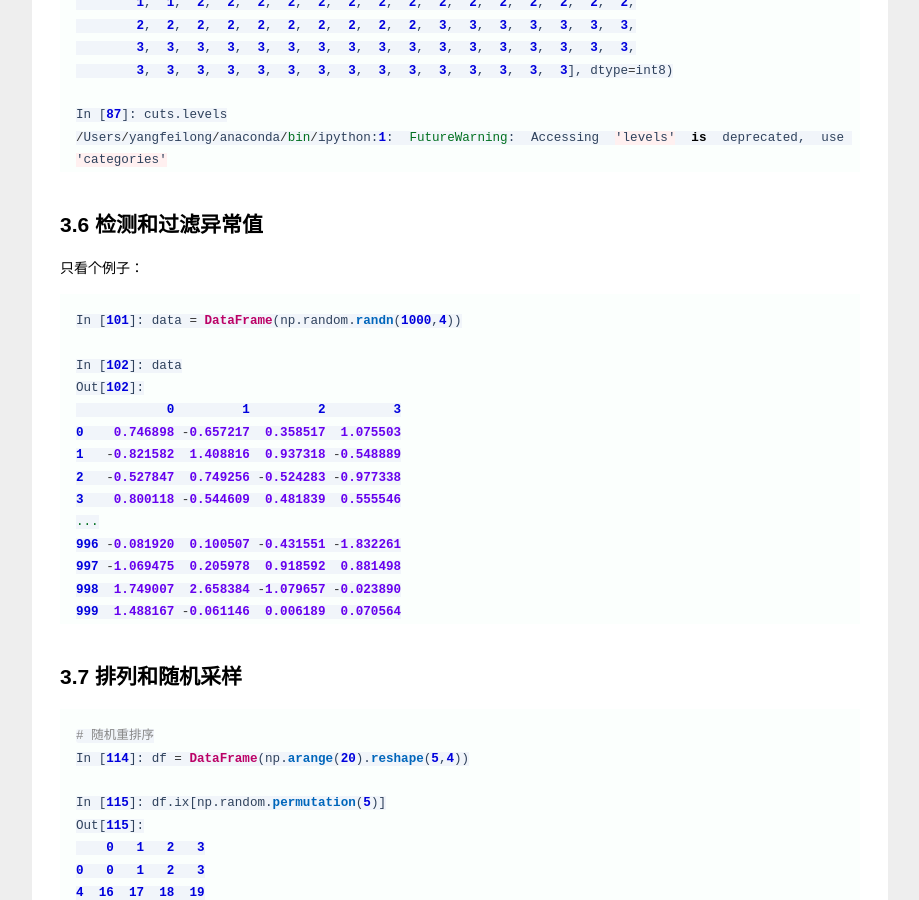
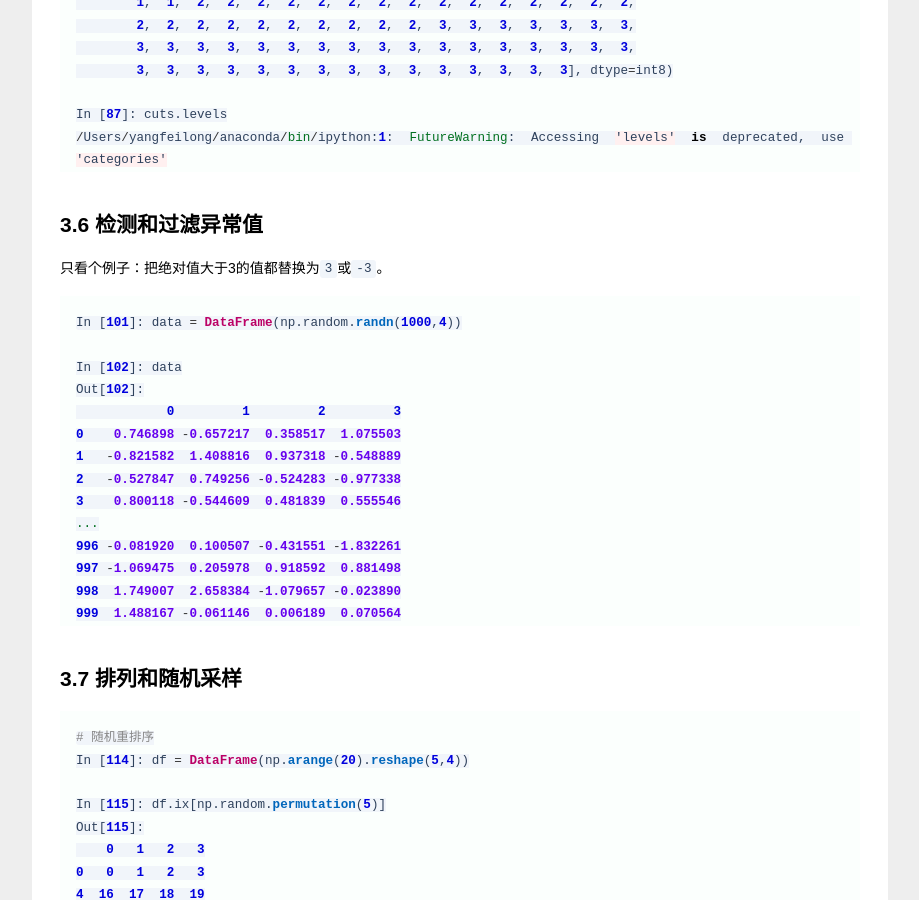
Before and after one commit to yangfeiffei/yangfeiffei.github.io, a Jekyll site: the page built from _posts/2017-2-5-python数据分析-pandas数据规整.md, in a window 1280 px wide and 900 px high, scrolled down 8849 px. Shown: the whole window, without its empty margins (180-1099 px from the left). Built offline with Jekyll 4.4.1, drawn with Linux system fonts in a browser that asks for light colours; nearby versions of some CDN libraries; comment, search, counter and statistics services are not loaded.

Commit message:
pandas data rebuild and transfer

````diff
--- a/_posts/2017-2-5-python数据分析-pandas数据规整.md
+++ b/_posts/2017-2-5-python数据分析-pandas数据规整.md
@@ -1228,7 +1228,9 @@ dtype: int64
 
 ## 3.6 检测和过滤异常值
 
-只看个例子：
+只看个例子：把绝对值大于3的值都替换为`3`或`-3`。
+
+
 ```python
 In [101]: data = DataFrame(np.random.randn(1000,4))
 
````
